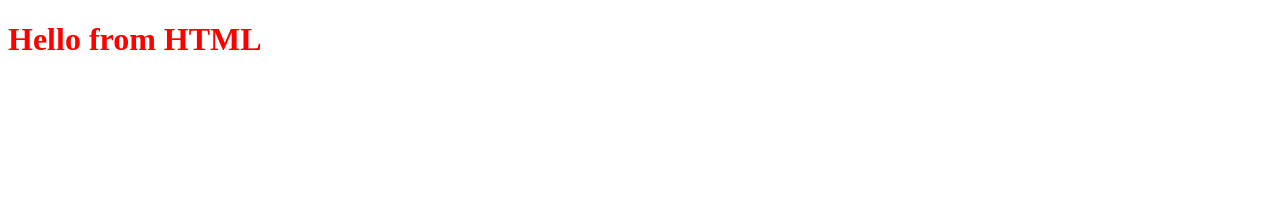
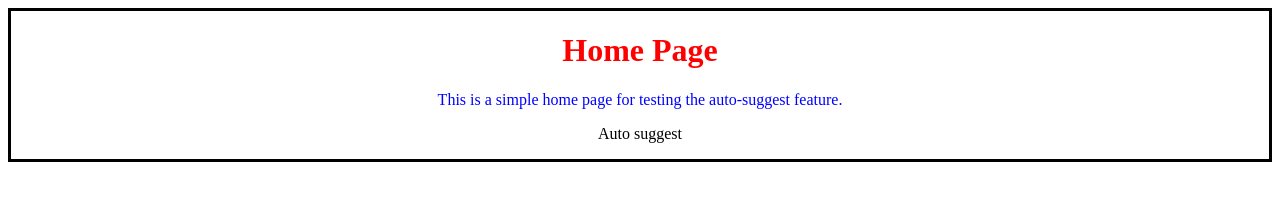
Before and after one commit to kgott29/auto-suggest, a website: page frontend/index.html in a window 1280 px wide. Drawn offline with Linux system fonts and the light colour scheme.

Commit message:
Add home page

```diff
--- a/frontend/index.css
+++ b/frontend/index.css
@@ -1,3 +1,16 @@
-h1{
+#h1{
     color : red;
 }
+#card{
+    color :blue;
+    font-size: 16px;
+
+}
+.home{
+    border: 3px solid black;
+    text-align: center;
+
+}
+ #container:hover{
+    background-color: lightblue;
+ }
--- a/frontend/index.html
+++ b/frontend/index.html
@@ -8,6 +8,10 @@
     <script src="index.js"></script>
 </head>
 <body>
-    <h1> Hello from HTML </h1>
+    <div id="container" class="home">
+        <h1 id="h1"> Home Page</h1>
+        <p id="card"> This is a simple home page for testing the auto-suggest feature. </p>
+        <p id="toggle">Auto suggest</p>
+    </div>
 </body>
 </html>
--- a/frontend/index.js
+++ b/frontend/index.js
@@ -1,2 +1 @@
 console.log("Hello from JS");
-alert("Hello from JS");
```
